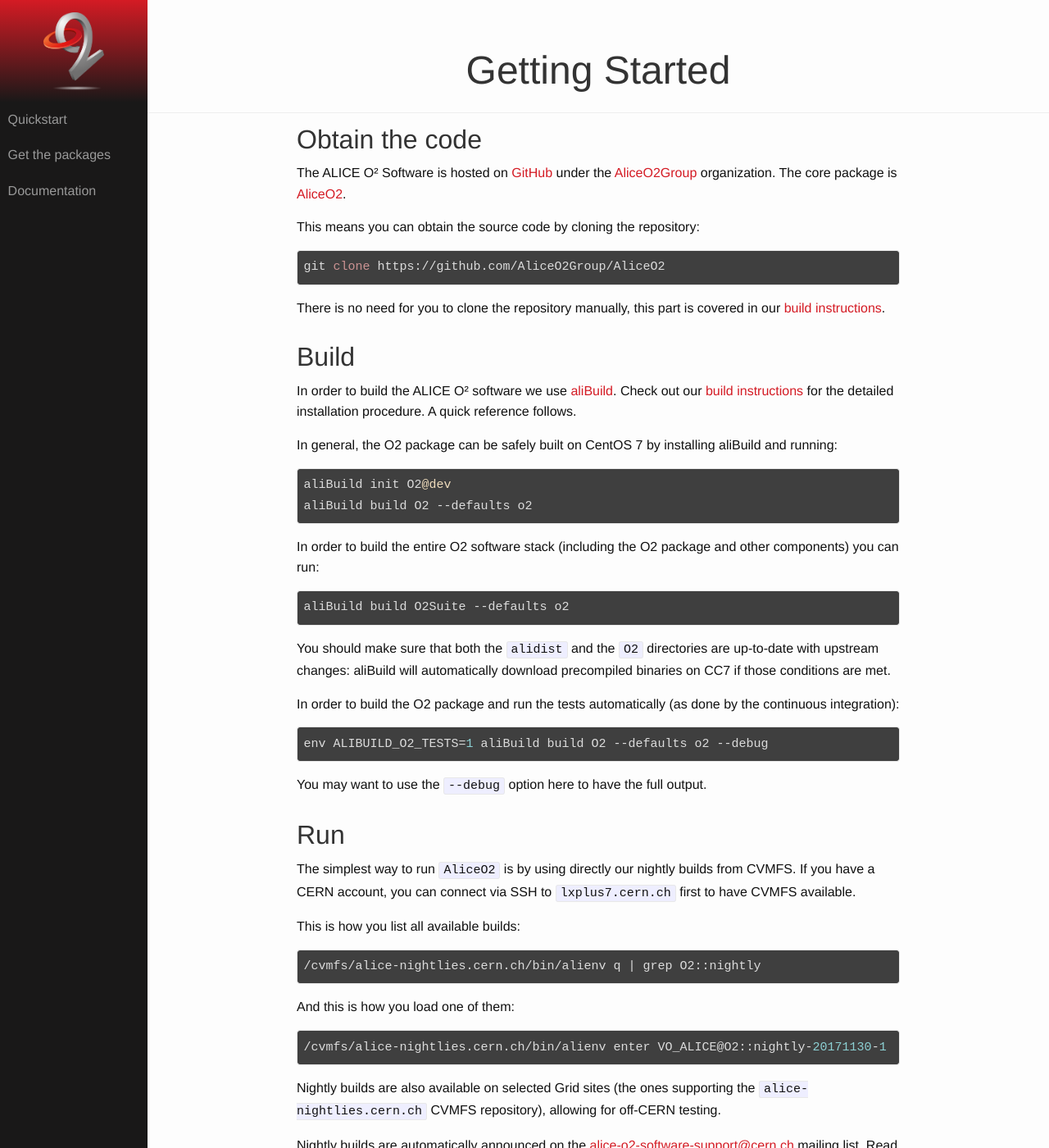
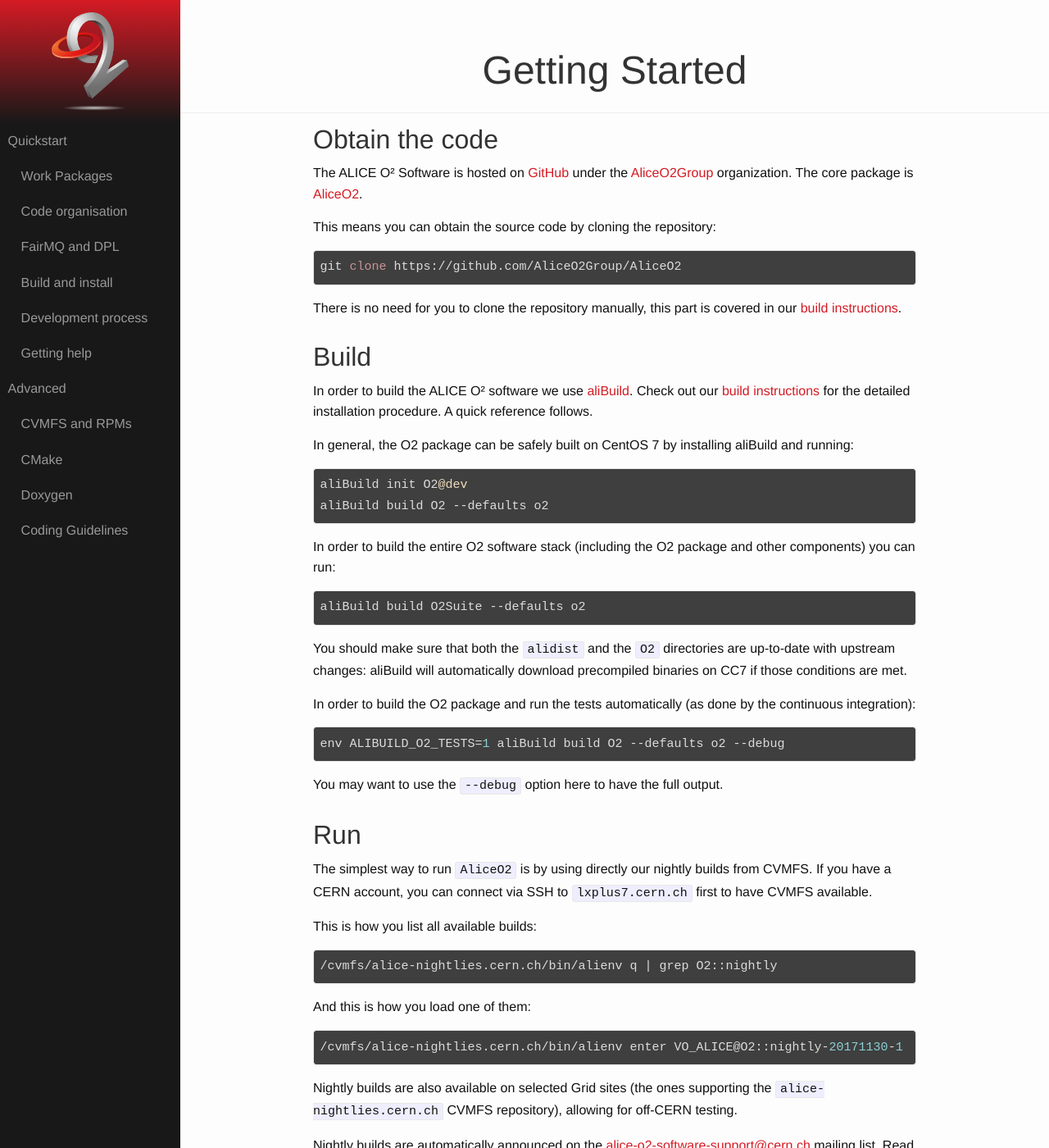
Before and after one commit to AliceO2Group/AliceO2Group.github.io, a Jekyll site: the page built from quickstart/build.markdown, in a window 1280 px wide and 1400 px high. Shown: the whole window at 82% size. Built offline with Jekyll 4.4.1, drawn with Linux system fonts in a browser that asks for light colours.

Commit message:
Re-do menu structure

```diff
--- a/_config.yml
+++ b/_config.yml
@@ -15,9 +15,29 @@ highlighter: rouge
 
 menu_header: ALICE O²
 menu:
-  - name: start
+  - name: quickstart
     label: Quickstart
-  - name: binaries
-    label: Get the packages
-  - name: doc
-    label: Documentation
+    items:
+      - name: wp
+        label: Work Packages
+      - name: organisation
+        label: Code organisation
+      - name: fair-dpl
+        label: FairMQ and DPL
+      - name: build
+        label: Build and install
+      - name: devel
+        label: Development process
+      - name: help
+        label: Getting help
+  - name: advanced
+    label: Advanced
+    items:
+      - name: binaries
+        label: CVMFS and RPMs
+      - name: cmake
+        label: CMake
+      - name: doxygen
+        label: Doxygen
+      - name: guideline
+        label: Coding Guidelines
--- a/side-menu.css
+++ b/side-menu.css
@@ -28,12 +28,12 @@ This is the parent `<div>` that contains the menu and the content area.
     padding-left: 0;
 }
     #layout.active #menu {
-        left: 180px;
-        width: 180px;
+        left: 220px;
+        width: 220px;
     }
 
     #layout.active .menu-link {
-        left: 180px;
+        left: 220px;
     }
 /*
 The content `<div>` is where all your content goes.
@@ -80,8 +80,8 @@ appears on the left side of the page.
 */
 
 #menu {
-    margin-left: -180px; /* "#menu" width */
-    width: 180px;
+    margin-left: -220px; /* "#menu" width */
+    width: 220px;
     position: fixed;
     top: 0;
     left: 0;
@@ -225,21 +225,21 @@ Hides the menu at `48em`, but modify this based on your app's needs.
     }
 
     #layout {
-        padding-left: 180px; /* left col width "#menu" */
+        padding-left: 220px; /* left col width "#menu" */
         left: 0;
     }
     #menu {
-        left: 180px;
+        left: 220px;
     }
 
     .menu-link {
         position: fixed;
-        left: 180px;
+        left: 220px;
         display: none;
     }
 
     #layout.active .menu-link {
-        left: 180px;
+        left: 220px;
     }
 }
 
```
Also changed, not shown: doc.markdown (deleted, +0 -23 lines), advanced/binaries.markdown (renamed from binaries.markdown), quickstart/build.markdown (renamed from start.markdown).
